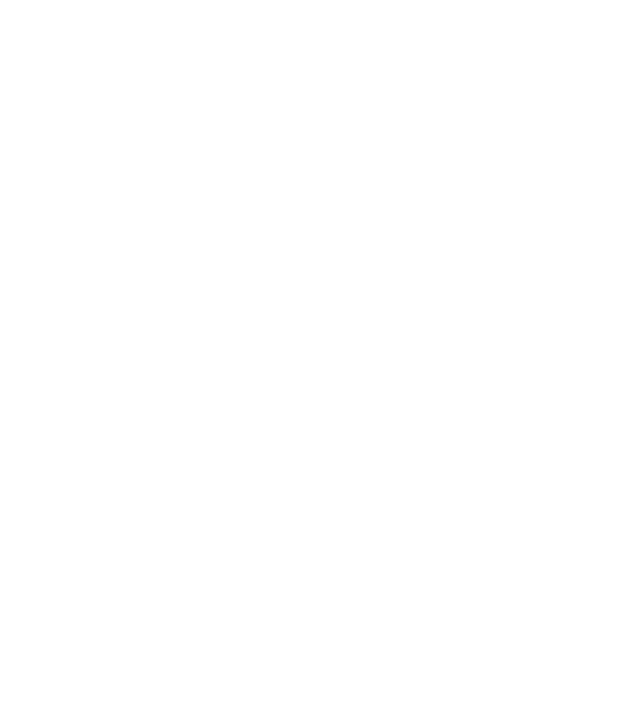
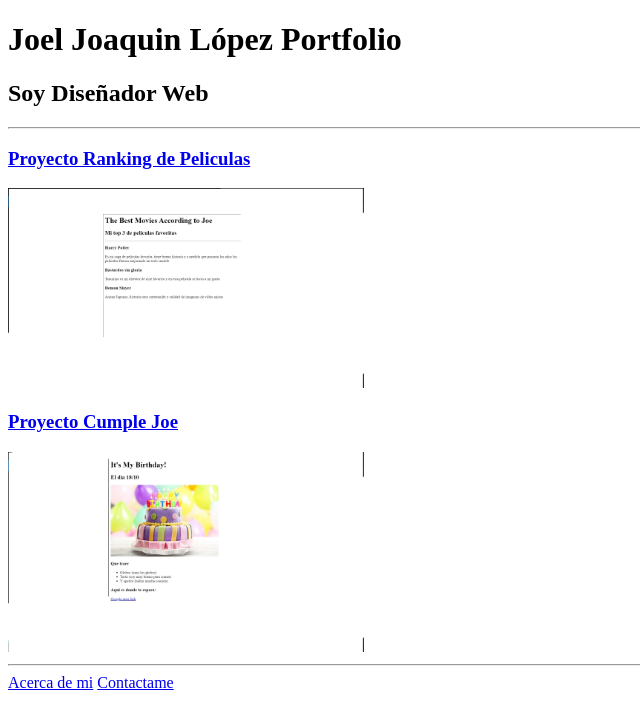
Before and after one commit to JJOELJOAQUIN/html-portfolio, a plain HTML site: page index.html in a window 1280 px wide. Shown: the whole page, without its empty margins (0-640 px from the left). Drawn offline with Linux system fonts and the light colour scheme.

Commit message:
Update index.html

```diff
--- a/index.html
+++ b/index.html
@@ -1,15 +1,20 @@
-<!-- TODO 1: Create the HTML Boilerplate -->
+<!DOCTYPE html>
+<html lang="en">
+<head>
+    <meta charset="UTF-8">
+     <title>Joel Joaquin López Portfolio</title>
+</head>
+<body>
+    <h1>Joel Joaquin López Portfolio</h1>
+    <h2>Soy Diseñador Web</h2>
+    <hr />
+    <h3><a href="./assets/images/Mejores peliculas Joe.jpg">Proyecto Ranking de Peliculas</a></h3>
+    <img src="./assets/images/Mejores peliculas Joe.jpg" height="200" alt="Ranking Peliculas preview"/>
+    <h3><a href="./assets/images/Es mi cumple!.jpg">Proyecto Cumple Joe</a></h3>
+    <img src="./assets/images/Es mi cumple!.jpg" height="200" alt="Proyecto invitacion Cumpleaños Joe preview"/>
+    <hr />
+    <a href="./public/about.html">Acerca de mi</a>
+    <a href="./public/contact.html">Contactame</a>
+</body>
 
-<!-- TODO 2: Add Your previous projects' HTML into the public folder -->
-
-<!-- TODO 3: Take screenshots of your project previews and add the images to the images folder -->
-
-<!-- TODO 4: Add titles/subtitles etc. -->
-
-<!-- TODO 5: Add a link to the project pages -->
-
-<!-- TODO 6: Add images to show the project previews
-HINT for TODO 6: You can use the height attribute set to 200 to make the image smaller:
-https://developer.mozilla.org/en-US/docs/Web/HTML/Element/img#attr-height -->
-
-<!-- TODO 7: Add the Contact Me and About Me page links -->
+</html>
```
